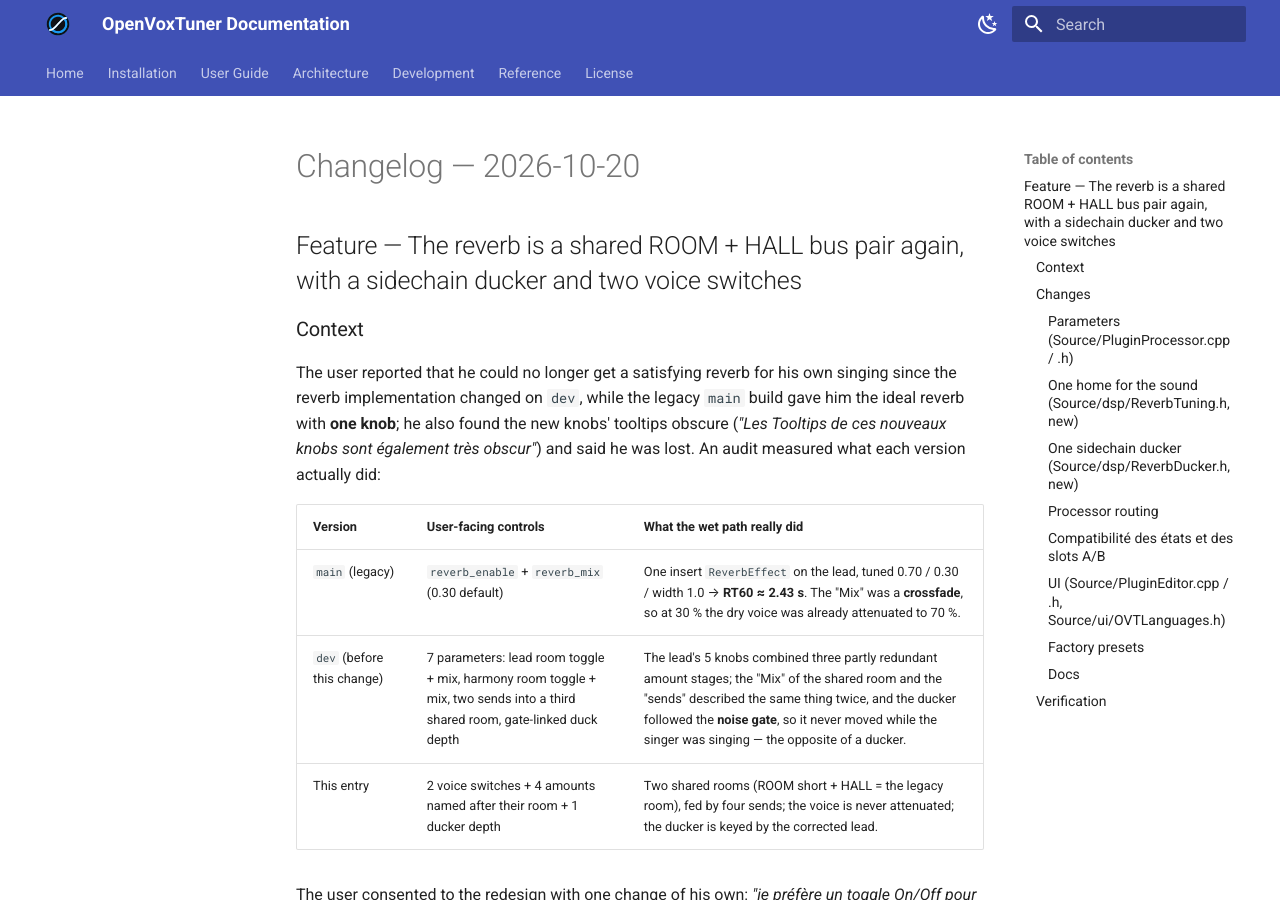
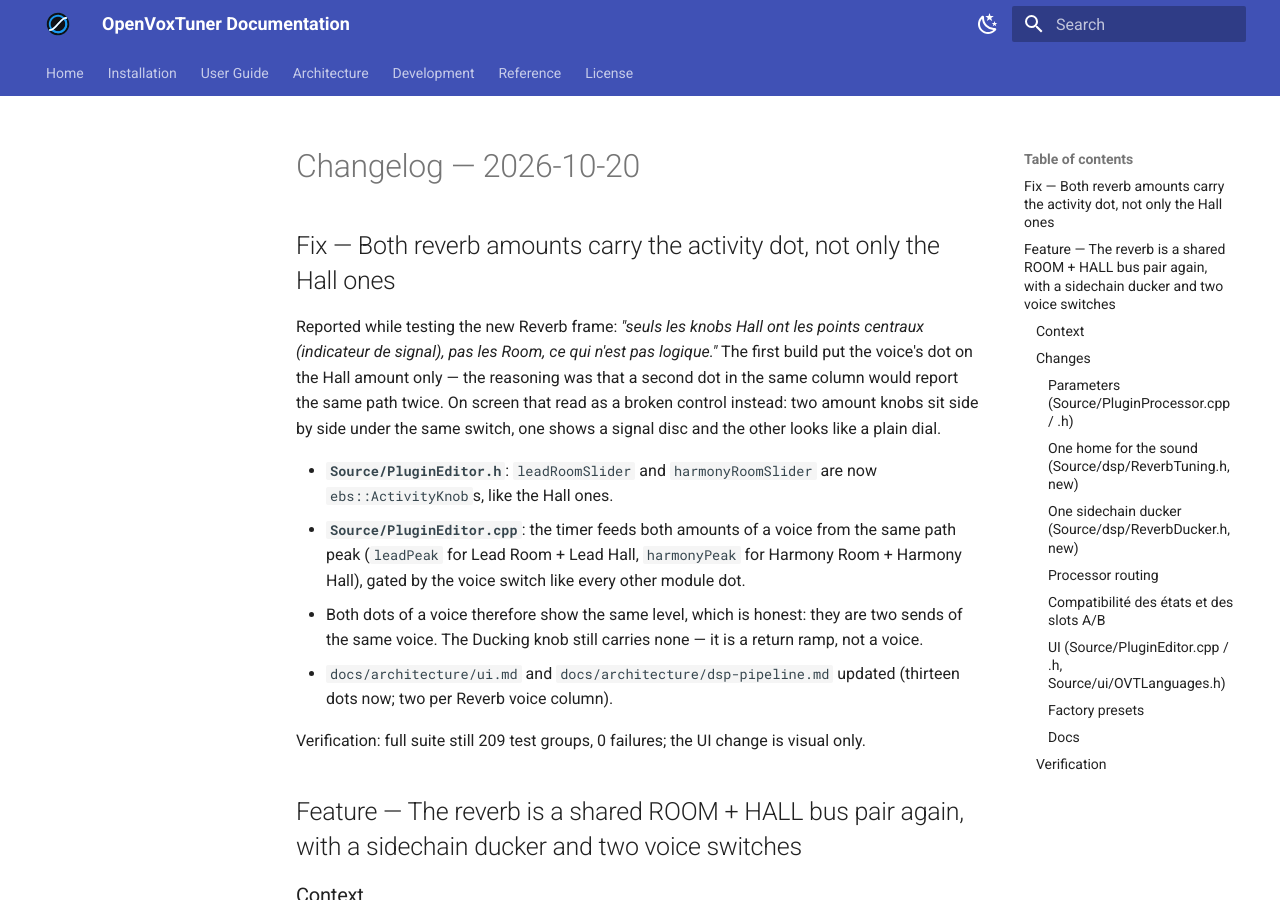
Before and after one commit to EiffelBS/OpenVoxTuner, an MkDocs documentation site: the page built from docs/changelog/changelog-2026-10-20.md, in a window 1280 px wide and 900 px high. Built offline with MkDocs 1.6.1 and Material for MkDocs 9.7.7, drawn with Linux system fonts in a browser that asks for light colours; the version menu is left out.

Commit message:
fix(ui): both reverb amounts carry the activity dot
The first build put each voice's dot on its Hall amount only, reasoning that a
second dot in the same column would report the same path twice. On screen that
read as a broken control: two amount knobs sit side by side under the same
switch, one with a signal disc and one looking like a plain dial.

- leadRoomSlider and harmonyRoomSlider are now ebs::ActivityKnob, like the
  Hall ones.
- The editor timer feeds both amounts of a voice from that voice's path peak
  (leadPeak for Lead Room + Lead Hall, harmonyPeak for Harmony Room + Harmony
  Hall), gated by the voice switch like every other module dot.
- Both dots of a voice show the same level on purpose: they are two sends of
  the same voice, so neither knob looks dead. Ducking keeps no dot (return
  ramp, not a voice).
- Docs updated: thirteen dots, two per Reverb voice column.

Build: all three formats relinked; suite 209 groups, 0 failures.

```diff
--- a/docs/changelog/changelog-2026-10-20.md
+++ b/docs/changelog/changelog-2026-10-20.md
@@ -1,4 +1,24 @@
 # Changelog — 2026-10-20
+
+## Fix — Both reverb amounts carry the activity dot, not only the Hall ones
+
+Reported while testing the new Reverb frame: *"seuls les knobs Hall ont les points centraux
+(indicateur de signal), pas les Room, ce qui n'est pas logique."* The first build put the voice's
+dot on the Hall amount only — the reasoning was that a second dot in the same column would report
+the same path twice. On screen that read as a broken control instead: two amount knobs sit side by
+side under the same switch, one shows a signal disc and the other looks like a plain dial.
+
+- **`Source/PluginEditor.h`**: `leadRoomSlider` and `harmonyRoomSlider` are now
+  `ebs::ActivityKnob`s, like the Hall ones.
+- **`Source/PluginEditor.cpp`**: the timer feeds both amounts of a voice from the same path peak
+  (`leadPeak` for Lead Room + Lead Hall, `harmonyPeak` for Harmony Room + Harmony Hall), gated by
+  the voice switch like every other module dot.
+- Both dots of a voice therefore show the same level, which is honest: they are two sends of the
+  same voice. The Ducking knob still carries none — it is a return ramp, not a voice.
+- `docs/architecture/ui.md` and `docs/architecture/dsp-pipeline.md` updated (thirteen dots now;
+  two per Reverb voice column).
+
+Verification: full suite still 209 test groups, 0 failures; the UI change is visual only.
 
 ## Feature — The reverb is a shared ROOM + HALL bus pair again, with a sidechain ducker and two voice switches
 
```
Also changed, not shown: docs/architecture/dsp-pipeline.md (+3 -2 lines), docs/architecture/ui.md (+2 -2 lines), 2 other files.
